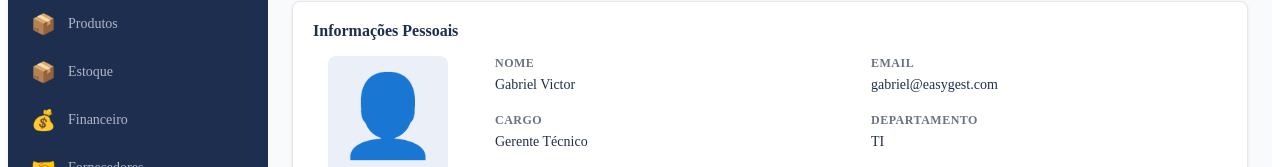
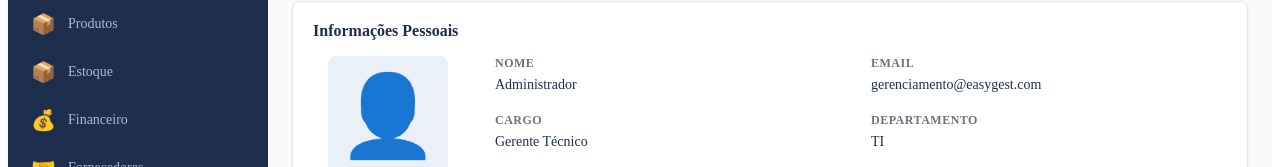
Before and after one commit to leognobrega/EasyGest_Frontend, a React (Vite) app in the folder FerramentaReact-main/: page /perfil in a window 1280 px wide. Shown: the part 196-363 px from the top of the page. Built offline with nearby package versions, Linux system fonts and the light colour scheme.

Commit message:
alterando usuário

```diff
--- a/FerramentaReact-main/index.html
+++ b/FerramentaReact-main/index.html
@@ -1,5 +1,5 @@
 <!doctype html>
-<html lang="en">
+<html lang="pt-br">
   <head>
     <meta charset="UTF-8" />
     <link rel="icon" type="image/svg+xml" href="/favicon.svg" />
--- a/FerramentaReact-main/src/pages/Perfil.jsx
+++ b/FerramentaReact-main/src/pages/Perfil.jsx
@@ -4,8 +4,8 @@ import './Perfil.css'
 
 export default function Perfil() {
   const [perfil, setPerfil] = useState({
-    nome: 'Gabriel Victor',
-    email: 'gabriel@easygest.com',
+    nome: 'Administrador',
+    email: 'gerenciamento@easygest.com',
     cargo: 'Gerente Técnico',
     departamento: 'TI',
     telefone: '(11) 98765-4321',
```
